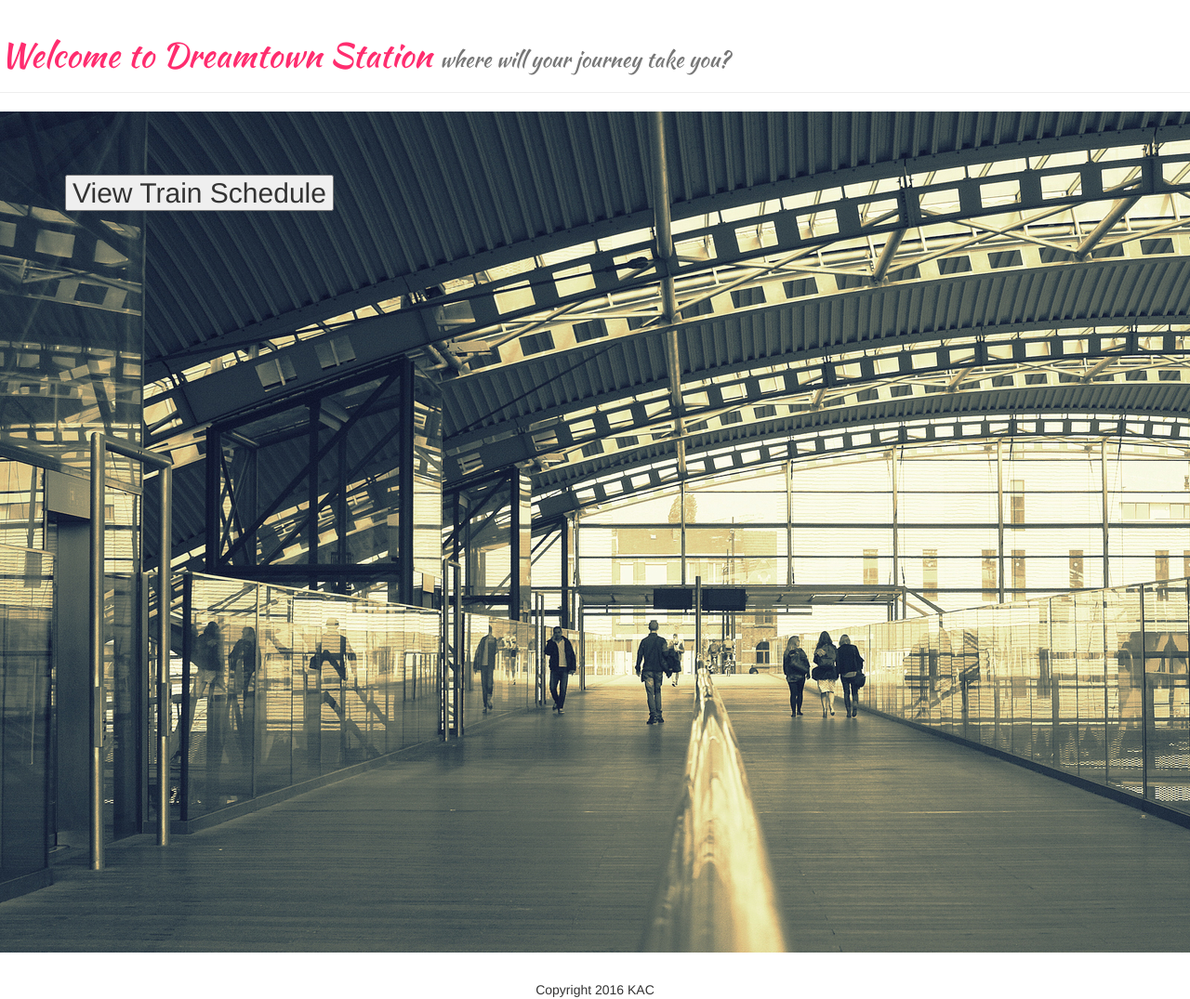
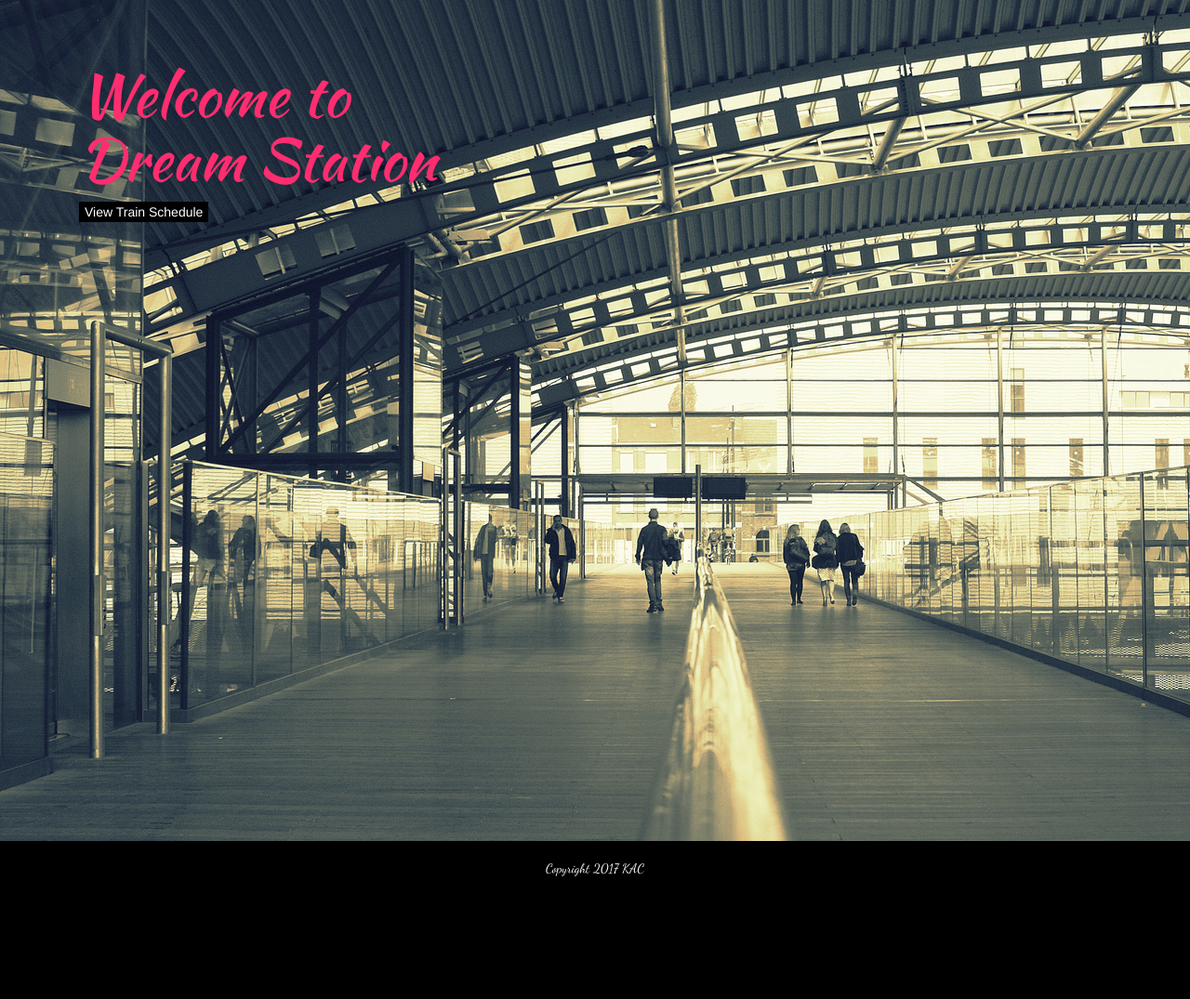
Before and after one commit to kcharner/HW7TrainSchedule, a PHP site: page /index.html in a window 1280 px wide. Shown: the whole page at 93% size. After the commit the page ends 955 px from the top, so only its background shows below. Run offline with PHP 8.4, Linux system fonts and the light colour scheme; some libraries are stand-ins or nearby versions.

Commit message:
updated more CSS

```diff
--- a/assets/css/style.css
+++ b/assets/css/style.css
@@ -1,12 +1,20 @@
+.jumbotron {
+	background-image: url("../images/dreamtownstation.jpg");
+	width: 100%;
+	height: 905px;
+	margin-bottom: 0px;
+	padding-bottom: 0px;
+}
+
 #header	 {
 	font-family: Kaushan Script;
 	color: #FF2D6F;
 }
 
-.jumbotron {
-	background-image: url("../images/dreamtownstation.jpg");
-	width: 100%;
-	height: 905px;
+#viewSchedule {
+	background-color: black;
+	border: none;
+	color: white;
 }
 
 h3 {
@@ -15,4 +23,9 @@ h3 {
 
 footer {
 	text-align: center;
+	background-color: black;
+	color: white;
+	font-family: Dancing Script;
+	height: 50px;
+	padding-top: 20px
 }
--- a/index.html
+++ b/index.html
@@ -5,17 +5,15 @@
     <title>Welcome to Dreamtown Station</title>
 	<link rel="stylesheet" type="text/css" href="assets/css/reset.css">
 	<link rel="stylesheet" href="https://maxcdn.bootstrapcdn.com/bootstrap/3.3.7/css/bootstrap.min.css">
-  <link href="https://fonts.googleapis.com/css?family=Kaushan+Script" rel="stylesheet">
+  <link href="https://fonts.googleapis.com/css?family=Kaushan+Script|Dancing+Script" rel="stylesheet">
 	<link rel="stylesheet" type="text/css" href="assets/css/style.css">
 </head>
 <body>
-	<div class="page-header">
-  		<h1 id="header">Welcome to Dreamtown Station <small>where will your journey take you?</small></h1>
-	</div>
 	<div class="jumbotron">
 		<div class="container">
-			<div id="jumboContent">
-				<h2><button id="viewSchedule">View Train Schedule</button></h2>
+			<div class="col-lg-5" id="jumboContent">
+        <h1 id="header">Welcome to Dream Station</h1>
+  			<button id="viewSchedule">View Train Schedule</button>
 			</div>
 		</div>
 	</div>
@@ -72,7 +70,7 @@
 	</div>
 
 	<footer>
-    	<div id="copyright">Copyright 2016 KAC</div>
+    	<div id="copyright">Copyright 2017 KAC</div>
 	</footer>
 
 	<!-- jquery -->
```
